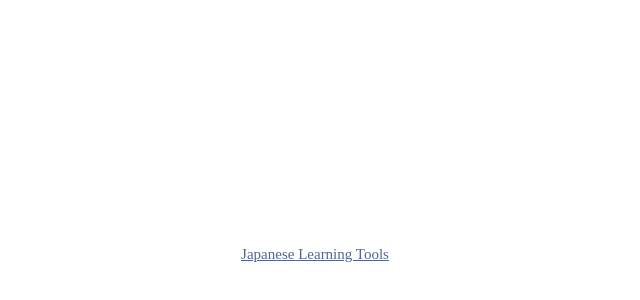
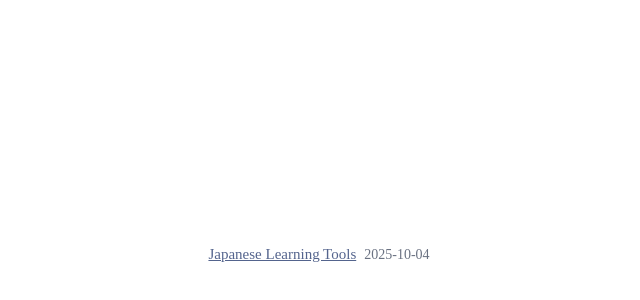
Before and after one commit to seanmcbroom/webpage, a Vue app in the folder frontend/: page /blog in a window 1280 px wide. Shown: the part 146-446 px from the top of the page, without its empty margins (321-961 px from the left). Built offline with nearby package versions, Linux system fonts and the light colour scheme.

Commit message:
refactor: show upload date next to posts

```diff
--- a/frontend/src/views/BlogView.vue
+++ b/frontend/src/views/BlogView.vue
@@ -3,7 +3,7 @@
     <ul class="space-y-1">
       <li v-for="post in posts" :key="post.slug" class="space-x-2">
         <a :href="`/posts/${post.slug}`" target="_blank">{{ post.metadata.title }}</a>
-        <a class="text-gray-500 text-sm">{{ post.metadata.update }}</a>
+        <a v-if="post.metadata.upload" class="text-gray-500 text-sm">{{ post.metadata.upload }}</a>
       </li>
     </ul>
   </div>
```
